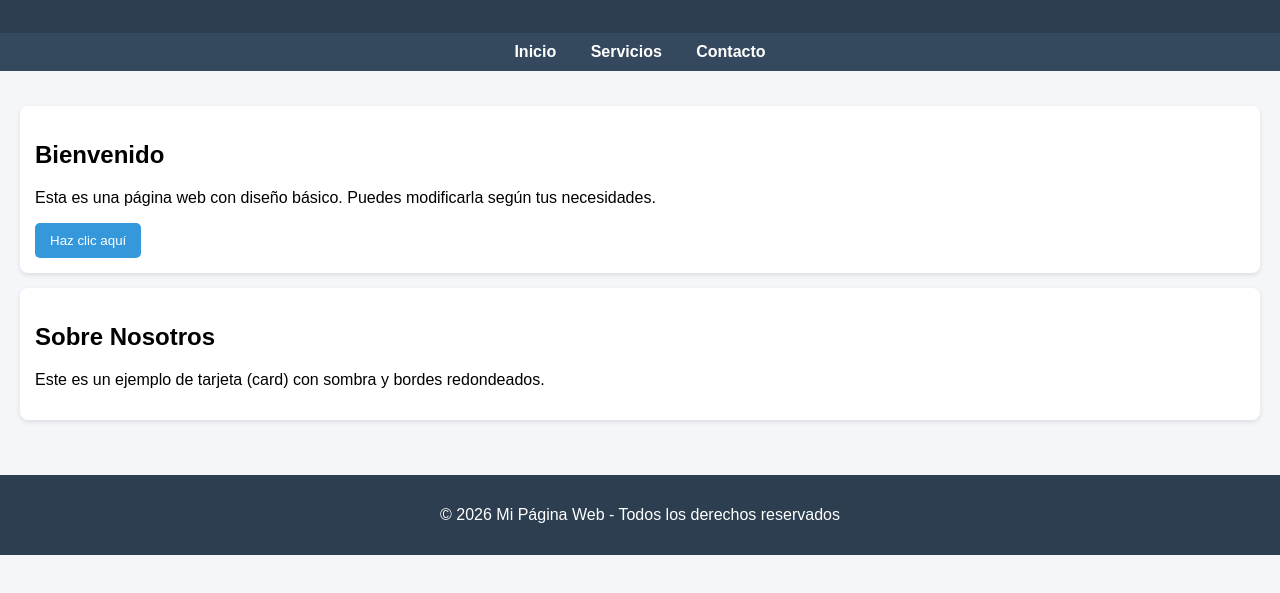
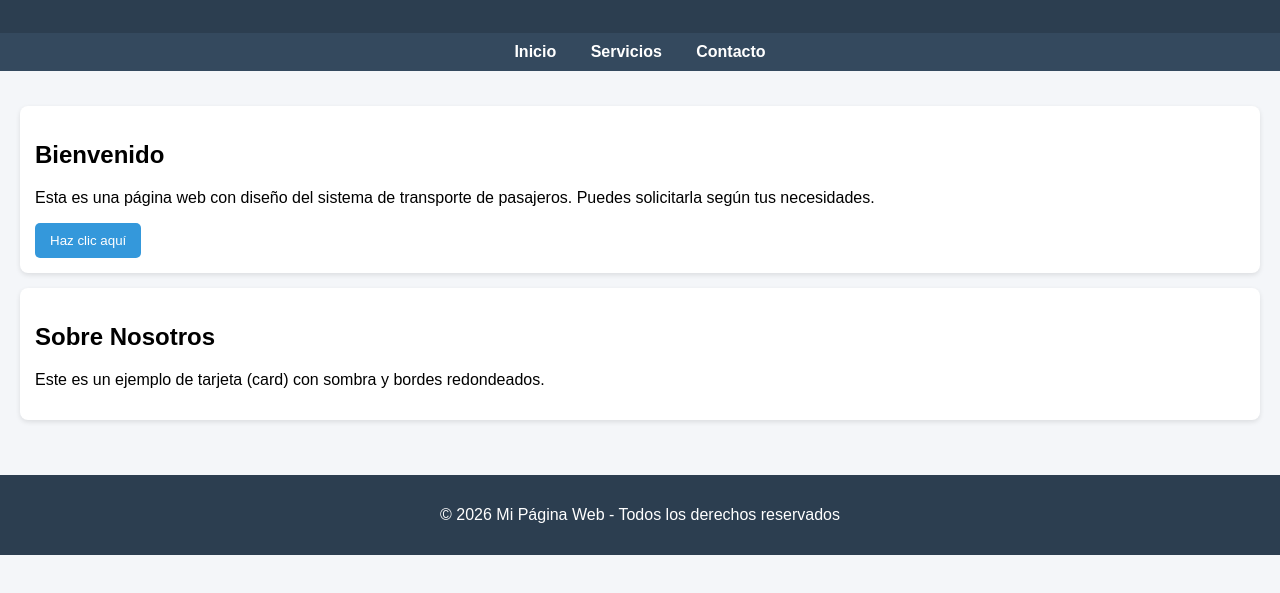
Before and after one commit to Pablo-gif-hub/TAXIAPP, a plain HTML site: page index.html in a window 1280 px wide. Shown: the part 121-714 px from the top of the page. Drawn offline with Linux system fonts and the light colour scheme.

Commit message:
Update description in index.html
actualizacion de readme

```diff
--- a/index.html
+++ b/index.html
@@ -87,7 +87,7 @@
     <div class="container">
         <div class="card">
             <h2>Bienvenido</h2>
-            <p>Esta es una página web con diseño básico. Puedes modificarla según tus necesidades.</p>
+            <p>Esta es una página web con diseño del sistema de transporte de pasajeros. Puedes solicitarla según tus necesidades.</p>
             <button>Haz clic aquí</button>
         </div>
 
```
